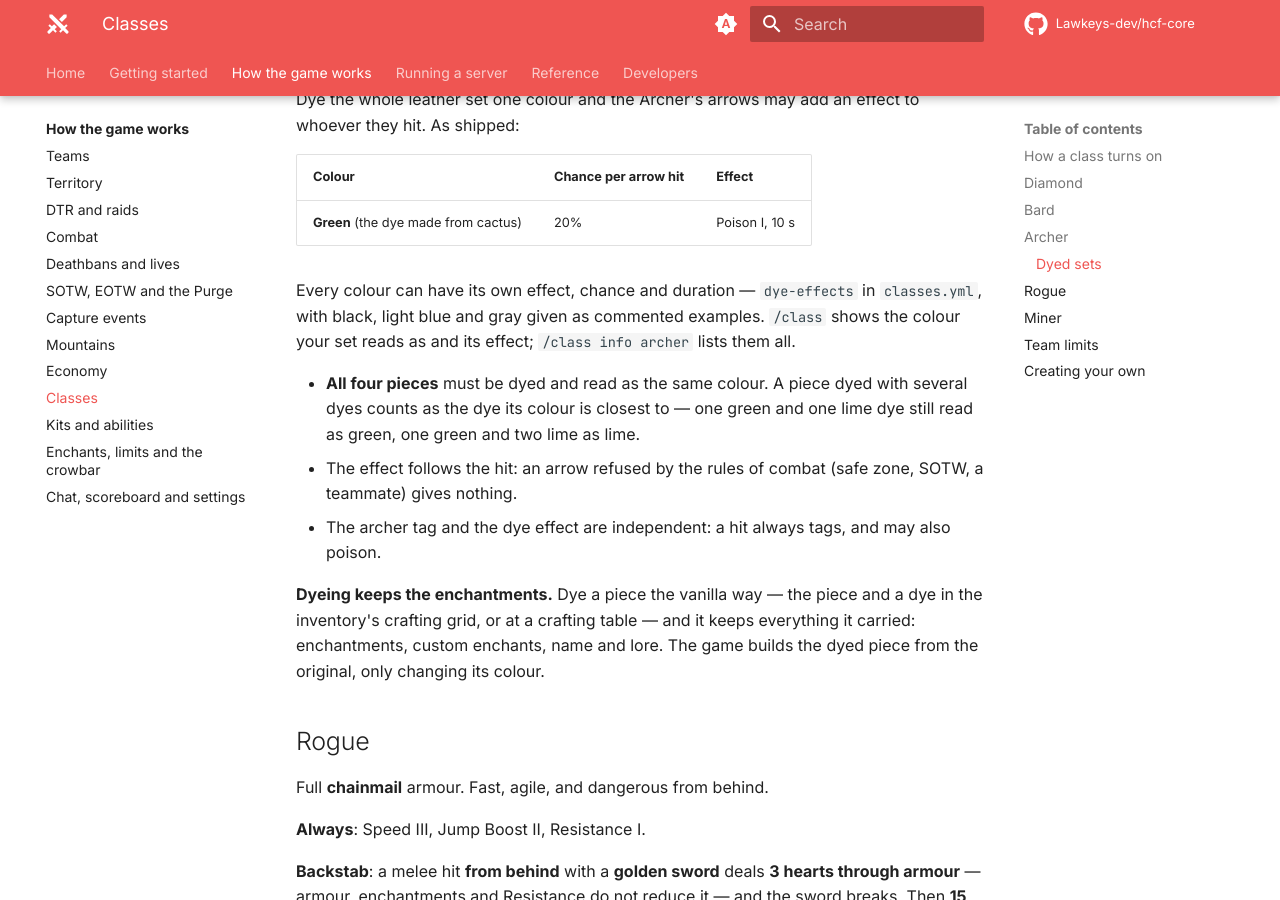
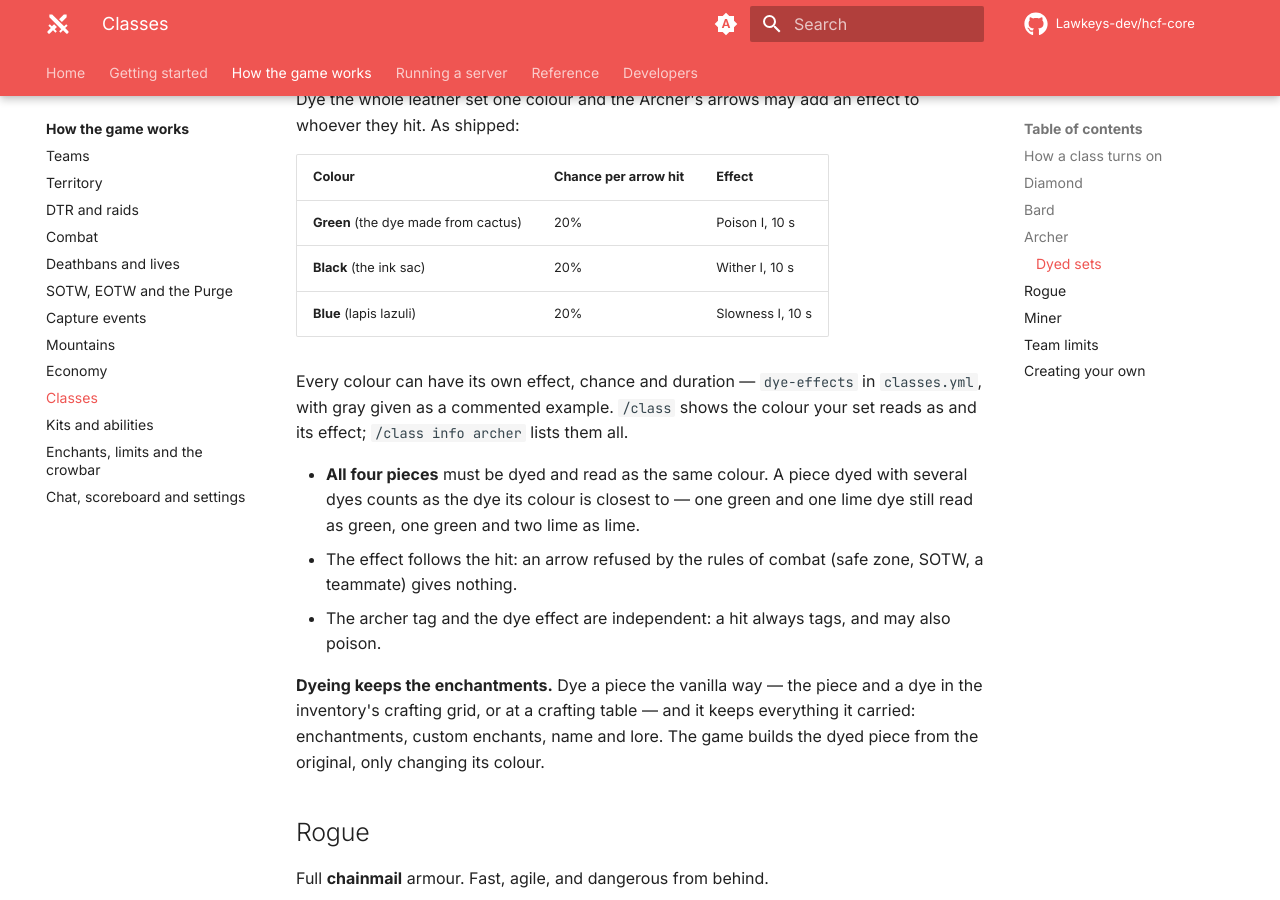
Before and after one commit to Lawkeys-dev/hcf-core, an MkDocs documentation site: the page built from docs/gameplay/classes.md, in a window 1280 px wide and 900 px high, scrolled down 2932 px. Built offline with MkDocs 1.6.1 and Material for MkDocs 9.7.7, drawn with Linux system fonts in a browser that asks for light colours; comment, search, counter and statistics services are not loaded.

Commit message:
Archer: black sets wither, blue sets slow
Two more dye effects on the Archer's arrows, each a 20% chance per hit
for 10 seconds: black (the ink sac) gives Wither I, blue (lapis lazuli)
gives Slowness I.

```diff
--- a/docs/gameplay/classes.md
+++ b/docs/gameplay/classes.md
@@ -86,8 +86,10 @@ Dye the whole leather set one colour and the Archer's arrows may add an effect t
 | Colour | Chance per arrow hit | Effect |
 |---|---|---|
 | **Green** (the dye made from cactus) | 20% | Poison I, 10 s |
+| **Black** (the ink sac) | 20% | Wither I, 10 s |
+| **Blue** (lapis lazuli) | 20% | Slowness I, 10 s |
 
-Every colour can have its own effect, chance and duration — `dye-effects` in `classes.yml`, with black, light blue and gray given as commented examples. `/class` shows the colour your set reads as and its effect; `/class info archer` lists them all.
+Every colour can have its own effect, chance and duration — `dye-effects` in `classes.yml`, with gray given as a commented example. `/class` shows the colour your set reads as and its effect; `/class info archer` lists them all.
 
 - **All four pieces** must be dyed and read as the same colour. A piece dyed with several dyes counts as the dye its colour is closest to — one green and one lime dye still read as green, one green and two lime as lime.
 - The effect follows the hit: an arrow refused by the rules of combat (safe zone, SOTW, a teammate) gives nothing.
```
Also changed, not shown: FEATURES.md (+1 -1 lines), docs/reference/configuration/classes.md (+1 -1 lines), docs/server/troubleshooting.md (+1 -1 lines), src/main/resources/classes.yml (+13 -10 lines).
